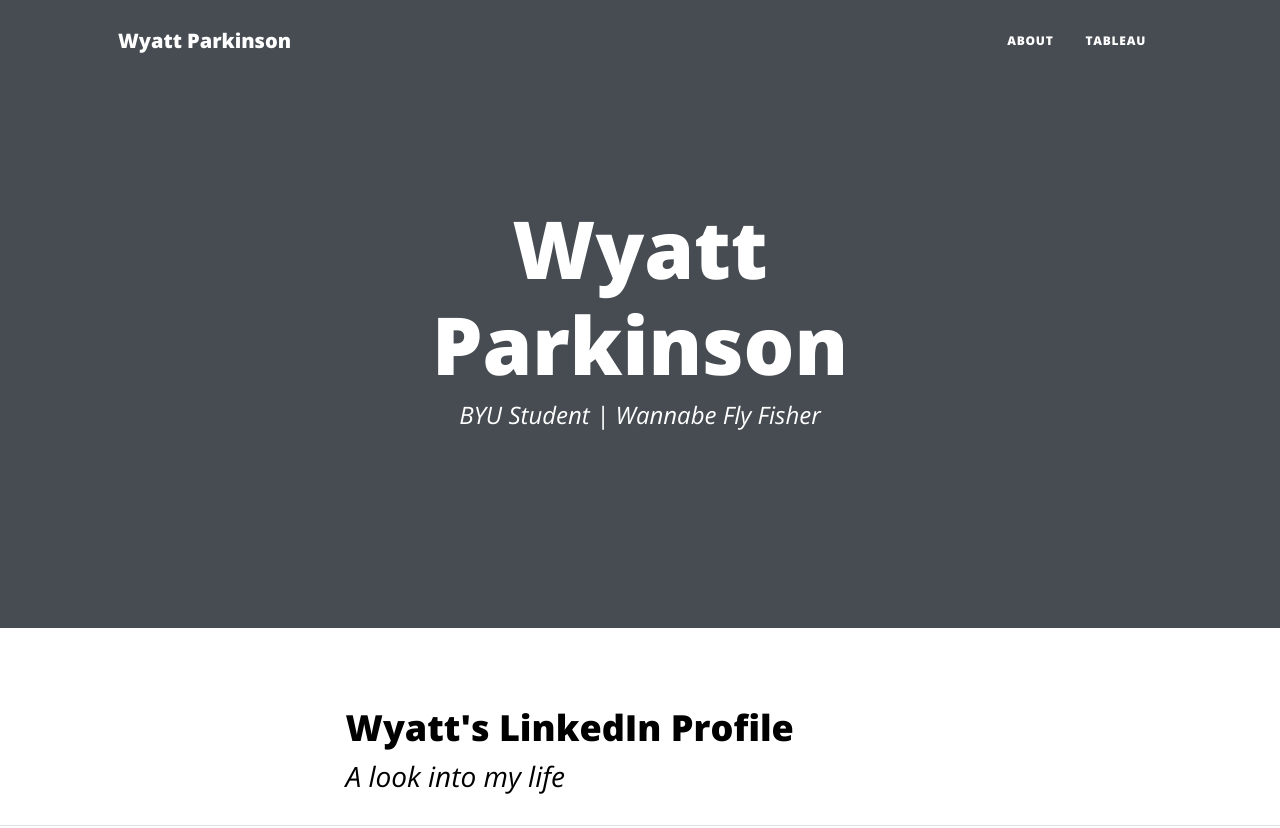
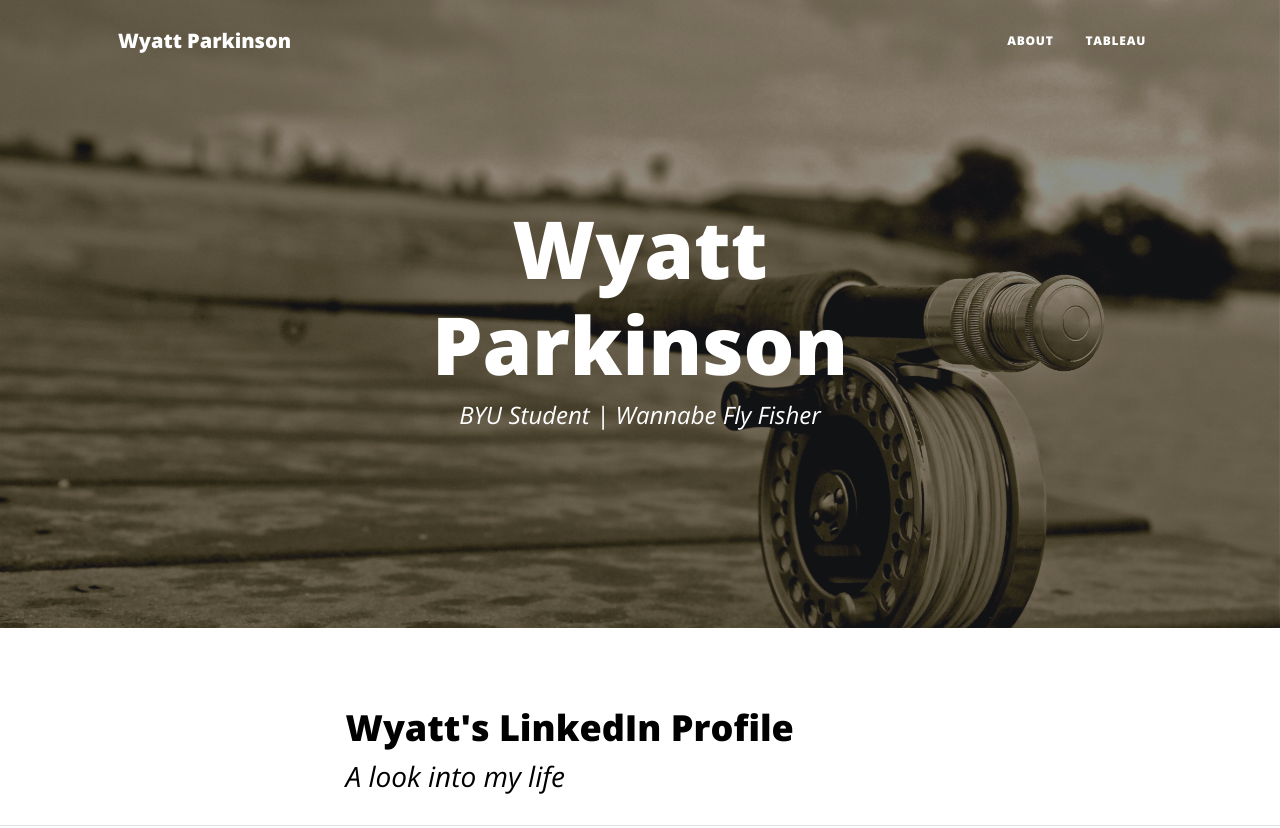
Before and after one commit to wyattparkinson/IS201webproject, a plain HTML site: page index.html in a window 1280 px wide. Shown: the top 828 px of the page. Drawn offline with nearby package versions, Linux system fonts and the light colour scheme.

Commit message:
Add files via upload

```diff
--- a/index.html
+++ b/index.html
@@ -37,7 +37,7 @@
             </div>
         </nav>
         <!-- Page Header-->
-        <header class="masthead" style="background-image: url(../startbootstrap-clean-blog-gh-pages/images/flyfishing.jpg)">
+        <header class="masthead" style="background-image: url(./images/flyfishing.jpg)">
             <div class="container position-relative px-4 px-lg-5">
                 <div class="row gx-4 gx-lg-5 justify-content-center">
                     <div class="col-md-10 col-lg-8 col-xl-7">
```
